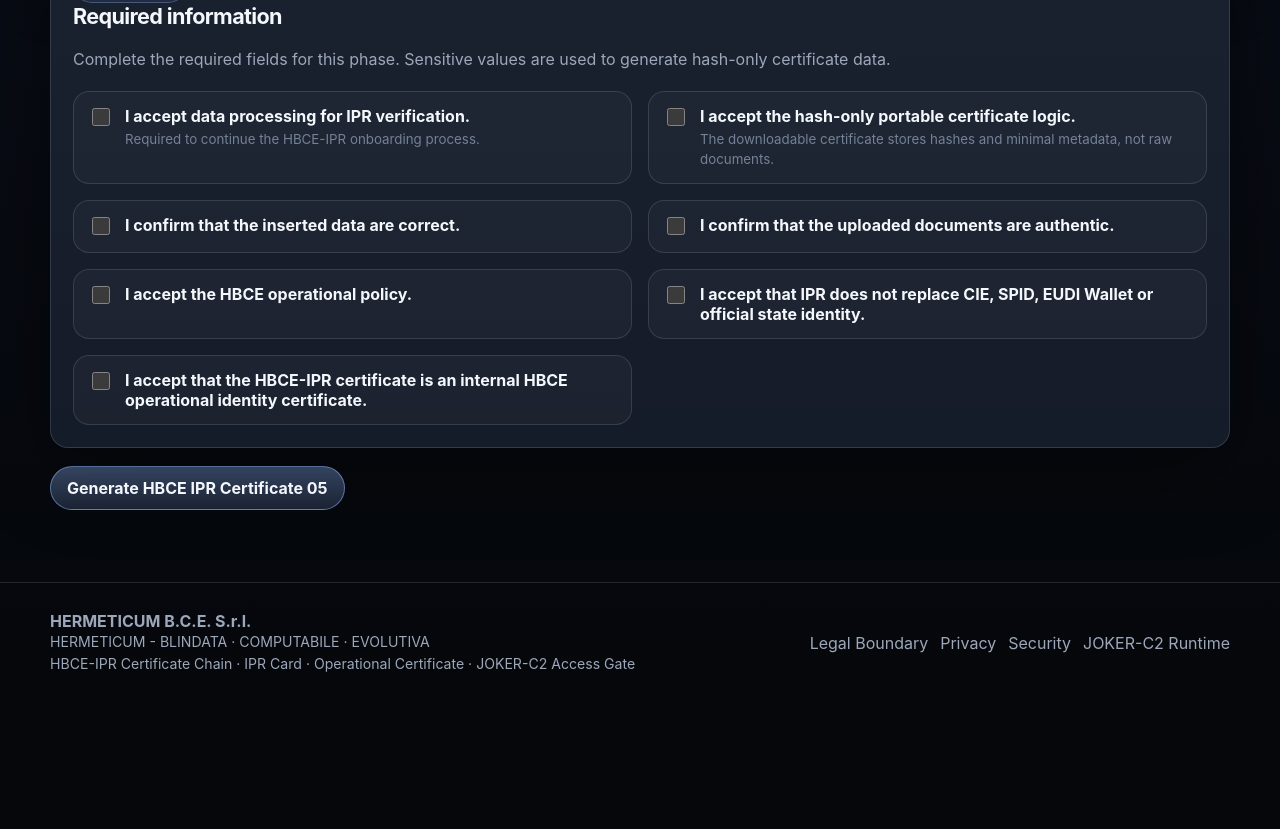
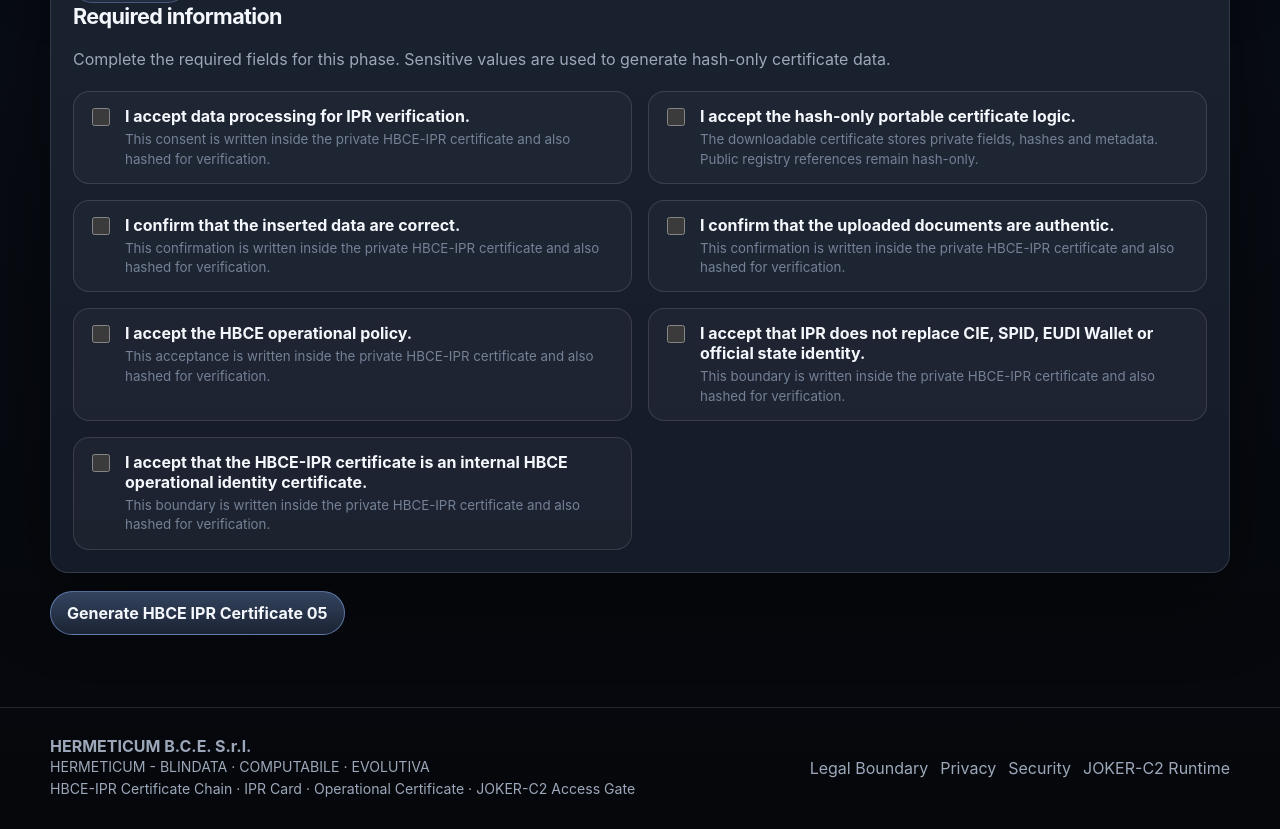
Before and after one commit to manuelcoletta1-source/hbce-ipr-onboarding-app, a Next.js app: page /onboarding/phase-5 in a window 1280 px wide. Shown: the part 800-1629 px from the top of the page. Before the commit the page ends 1504 px from the top, so only its background shows below. Built offline with nearby package versions, Linux system fonts and the light colour scheme.

Commit message:
fix(onboarding): include private consent fields in phase 5 certificate

```diff
--- a/app/onboarding/phase-5/page.tsx
+++ b/app/onboarding/phase-5/page.tsx
@@ -20,43 +20,68 @@ const fields: IprPhaseFieldDefinition[] = [
     label: "I accept data processing for IPR verification.",
     type: "checkbox",
     helperText:
-      "Required to continue the HBCE-IPR onboarding process."
+      "This consent is written inside the private HBCE-IPR certificate and also hashed for verification."
   },
   {
     name: "hash_only_acknowledgement",
     label: "I accept the hash-only portable certificate logic.",
     type: "checkbox",
     helperText:
-      "The downloadable certificate stores hashes and minimal metadata, not raw documents."
+      "The downloadable certificate stores private fields, hashes and metadata. Public registry references remain hash-only."
   },
   {
     name: "data_accuracy_confirmation",
     label: "I confirm that the inserted data are correct.",
-    type: "checkbox"
+    type: "checkbox",
+    helperText:
+      "This confirmation is written inside the private HBCE-IPR certificate and also hashed for verification."
   },
   {
     name: "document_authenticity_confirmation",
     label: "I confirm that the uploaded documents are authentic.",
-    type: "checkbox"
+    type: "checkbox",
+    helperText:
+      "This confirmation is written inside the private HBCE-IPR certificate and also hashed for verification."
   },
   {
     name: "hbce_policy_acceptance",
     label: "I accept the HBCE operational policy.",
-    type: "checkbox"
+    type: "checkbox",
+    helperText:
+      "This acceptance is written inside the private HBCE-IPR certificate and also hashed for verification."
   },
   {
     name: "no_state_identity_claim_acknowledgement",
     label:
       "I accept that IPR does not replace CIE, SPID, EUDI Wallet or official state identity.",
-    type: "checkbox"
+    type: "checkbox",
+    helperText:
+      "This boundary is written inside the private HBCE-IPR certificate and also hashed for verification."
   },
   {
     name: "internal_operational_identity_acknowledgement",
     label:
       "I accept that the HBCE-IPR certificate is an internal HBCE operational identity certificate.",
-    type: "checkbox"
+    type: "checkbox",
+    helperText:
+      "This boundary is written inside the private HBCE-IPR certificate and also hashed for verification."
   }
 ];
+
+const CONSENT_LABELS: Record<string, string> = {
+  privacy_consent: "I accept data processing for IPR verification.",
+  hash_only_acknowledgement:
+    "I accept the hash-only portable certificate logic.",
+  data_accuracy_confirmation:
+    "I confirm that the inserted data are correct.",
+  document_authenticity_confirmation:
+    "I confirm that the uploaded documents are authentic.",
+  hbce_policy_acceptance: "I accept the HBCE operational policy.",
+  no_state_identity_claim_acknowledgement:
+    "I accept that IPR does not replace CIE, SPID, EUDI Wallet or official state identity.",
+  internal_operational_identity_acknowledgement:
+    "I accept that the HBCE-IPR certificate is an internal HBCE operational identity certificate."
+};
 
 function getBooleanValue(
   context: IprPhaseFormBuildDataContext,
@@ -72,6 +97,7 @@ async function hashConsent(
   return sha256Canonical({
     kind: "HBCE_IPR_PHASE_5_CONSENT",
     field: fieldName,
+    label: CONSENT_LABELS[fieldName],
     accepted: getBooleanValue(context, fieldName),
     issued_at: context.issuedAt
   });
@@ -80,55 +106,121 @@ async function hashConsent(
 async function buildPhase5PrivacyComplianceData(
   context: IprPhaseFormBuildDataContext
 ): Promise<JsonObject> {
-  const privacyConsentHash = await hashConsent(context, "privacy_consent");
-  const termsConsentHash = await sha256Canonical({
-    kind: "HBCE_IPR_PHASE_5_TERMS_CONSENT",
-    privacy_consent: getBooleanValue(context, "privacy_consent"),
-    hash_only_acknowledgement: getBooleanValue(
+  const privateFields = {
+    privacy_consent: {
+      label: CONSENT_LABELS.privacy_consent,
+      accepted: getBooleanValue(context, "privacy_consent")
+    },
+    hash_only_acknowledgement: {
+      label: CONSENT_LABELS.hash_only_acknowledgement,
+      accepted: getBooleanValue(context, "hash_only_acknowledgement")
+    },
+    data_accuracy_confirmation: {
+      label: CONSENT_LABELS.data_accuracy_confirmation,
+      accepted: getBooleanValue(context, "data_accuracy_confirmation")
+    },
+    document_authenticity_confirmation: {
+      label: CONSENT_LABELS.document_authenticity_confirmation,
+      accepted: getBooleanValue(context, "document_authenticity_confirmation")
+    },
+    hbce_policy_acceptance: {
+      label: CONSENT_LABELS.hbce_policy_acceptance,
+      accepted: getBooleanValue(context, "hbce_policy_acceptance")
+    },
+    no_state_identity_claim_acknowledgement: {
+      label: CONSENT_LABELS.no_state_identity_claim_acknowledgement,
+      accepted: getBooleanValue(
+        context,
+        "no_state_identity_claim_acknowledgement"
+      )
+    },
+    internal_operational_identity_acknowledgement: {
+      label: CONSENT_LABELS.internal_operational_identity_acknowledgement,
+      accepted: getBooleanValue(
+        context,
+        "internal_operational_identity_acknowledgement"
+      )
+    },
+    accepted_at: context.issuedAt
+  };
+
+  const hashFields = {
+    privacy_consent_hash: await hashConsent(context, "privacy_consent"),
+    hash_only_acknowledgement_hash: await hashConsent(
       context,
       "hash_only_acknowledgement"
     ),
-    hbce_policy_acceptance: getBooleanValue(
+    data_accuracy_confirmation_hash: await hashConsent(
+      context,
+      "data_accuracy_confirmation"
+    ),
+    document_authenticity_confirmation_hash: await hashConsent(
+      context,
+      "document_authenticity_confirmation"
+    ),
+    hbce_policy_acceptance_hash: await hashConsent(
       context,
       "hbce_policy_acceptance"
     ),
-    no_state_identity_claim_acknowledgement: getBooleanValue(
+    no_state_identity_claim_acknowledgement_hash: await hashConsent(
       context,
       "no_state_identity_claim_acknowledgement"
     ),
-    internal_operational_identity_acknowledgement: getBooleanValue(
+    internal_operational_identity_acknowledgement_hash: await hashConsent(
       context,
       "internal_operational_identity_acknowledgement"
-    ),
+    )
+  };
+
+  const termsConsentHash = await sha256Canonical({
+    kind: "HBCE_IPR_PHASE_5_TERMS_CONSENT",
+    private_fields: privateFields,
+    hash_fields: hashFields,
+    previous_payload_sha256:
+      context.previousCertificate?.hash_integrity.payload_sha256 ?? null,
     issued_at: context.issuedAt
   });
 
   const identityVerificationConsentHash = await sha256Canonical({
     kind: "HBCE_IPR_PHASE_5_IDENTITY_VERIFICATION_CONSENT",
-    data_accuracy_confirmation: getBooleanValue(
-      context,
-      "data_accuracy_confirmation"
-    ),
-    document_authenticity_confirmation: getBooleanValue(
-      context,
-      "document_authenticity_confirmation"
-    ),
-    privacy_consent: getBooleanValue(context, "privacy_consent"),
+    data_accuracy_confirmation:
+      privateFields.data_accuracy_confirmation.accepted,
+    document_authenticity_confirmation:
+      privateFields.document_authenticity_confirmation.accepted,
+    privacy_consent: privateFields.privacy_consent.accepted,
     issued_at: context.issuedAt
   });
 
   return {
-    privacy_consent_hash: privacyConsentHash,
+    certificate_visibility: "PRIVATE_PORTABLE_CERTIFICATE",
+    public_registry_mode: "HASH_ONLY",
+    phase_scope: "PRIVACY_COMPLIANCE",
+
+    private_fields: privateFields,
+    consent_fields: privateFields,
+    hash_fields: hashFields,
+
+    privacy_consent_hash: hashFields.privacy_consent_hash,
     terms_consent_hash: termsConsentHash,
     identity_verification_consent_hash: identityVerificationConsentHash,
-    gdpr_min_acknowledgement: true,
-    hash_only_acknowledgement: true,
-    no_state_identity_claim_acknowledgement: true,
-    internal_operational_identity_acknowledgement: true,
+
+    gdpr_min_acknowledgement:
+      privateFields.privacy_consent.accepted &&
+      privateFields.hash_only_acknowledgement.accepted,
+    hash_only_acknowledgement:
+      privateFields.hash_only_acknowledgement.accepted,
+    no_state_identity_claim_acknowledgement:
+      privateFields.no_state_identity_claim_acknowledgement.accepted,
+    internal_operational_identity_acknowledgement:
+      privateFields.internal_operational_identity_acknowledgement.accepted,
+
     previous_payload_sha256:
       context.previousCertificate?.hash_integrity.payload_sha256 ?? null,
     next_required_phase: "REVIEW_SUBMISSION",
-    issued_at: context.issuedAt
+    issued_at: context.issuedAt,
+
+    privacy_boundary:
+      "This is a private portable HBCE-IPR certificate downloaded by the subject. Consent statements and acceptance values are stored inside private_fields. Public verification must expose hash-only references, not private consent fields."
   };
 }
 
@@ -141,7 +233,7 @@ export default function Phase5PrivacyCompliancePage() {
         buildPhaseData={buildPhase5PrivacyComplianceData}
         submitLabel="Generate HBCE IPR Certificate 05"
         successTitle="HBCE IPR Certificate 05 generated"
-        successDescription="The privacy and compliance certificate has been generated and downloaded. Use this file in Phase 6 — HBCE Review Submission."
+        successDescription="The private privacy and compliance certificate has been generated and downloaded. It contains the accepted consent statements, the corresponding acceptance values and their hashes. Use this file in Phase 6 — HBCE Review Submission."
       />
     </div>
   );
```
